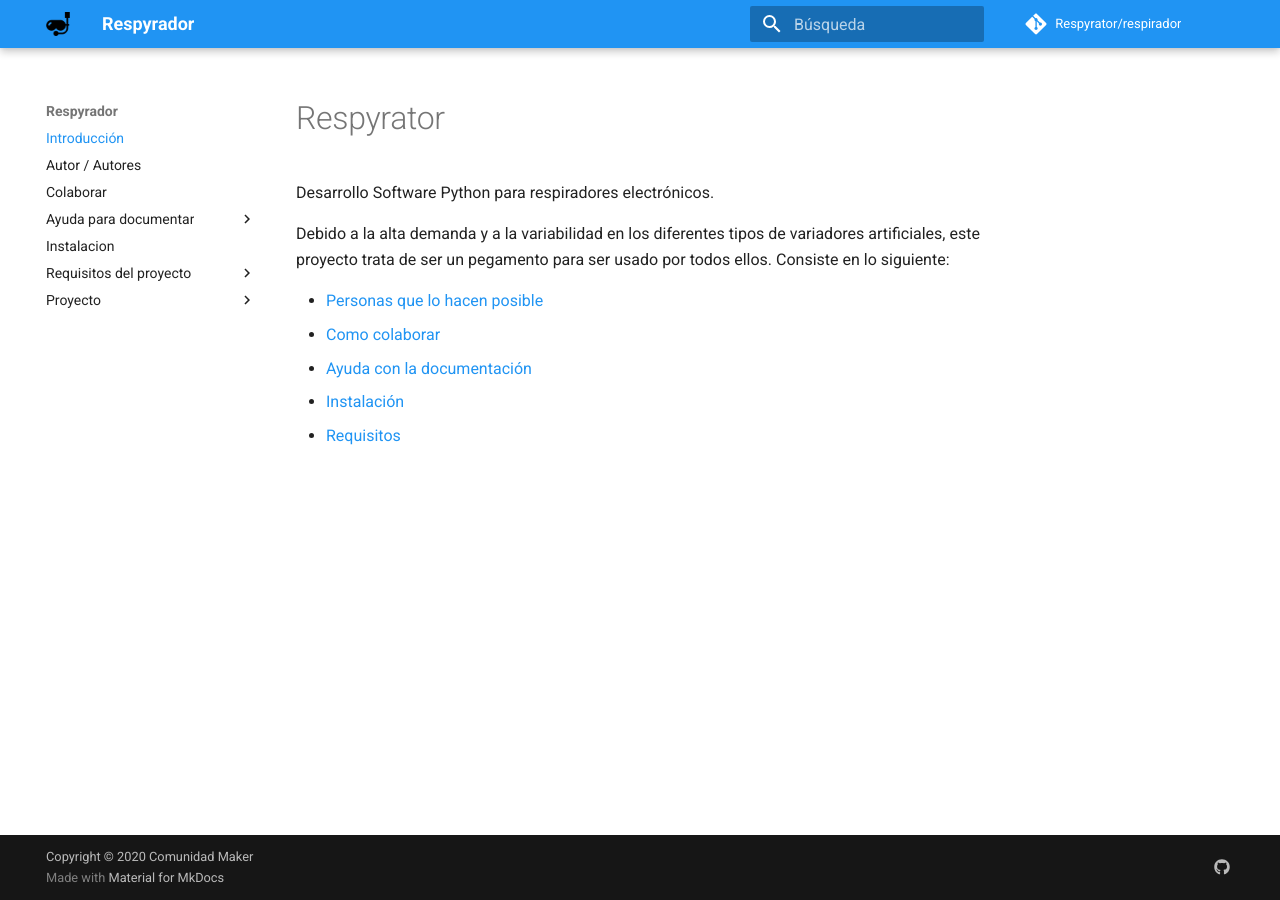
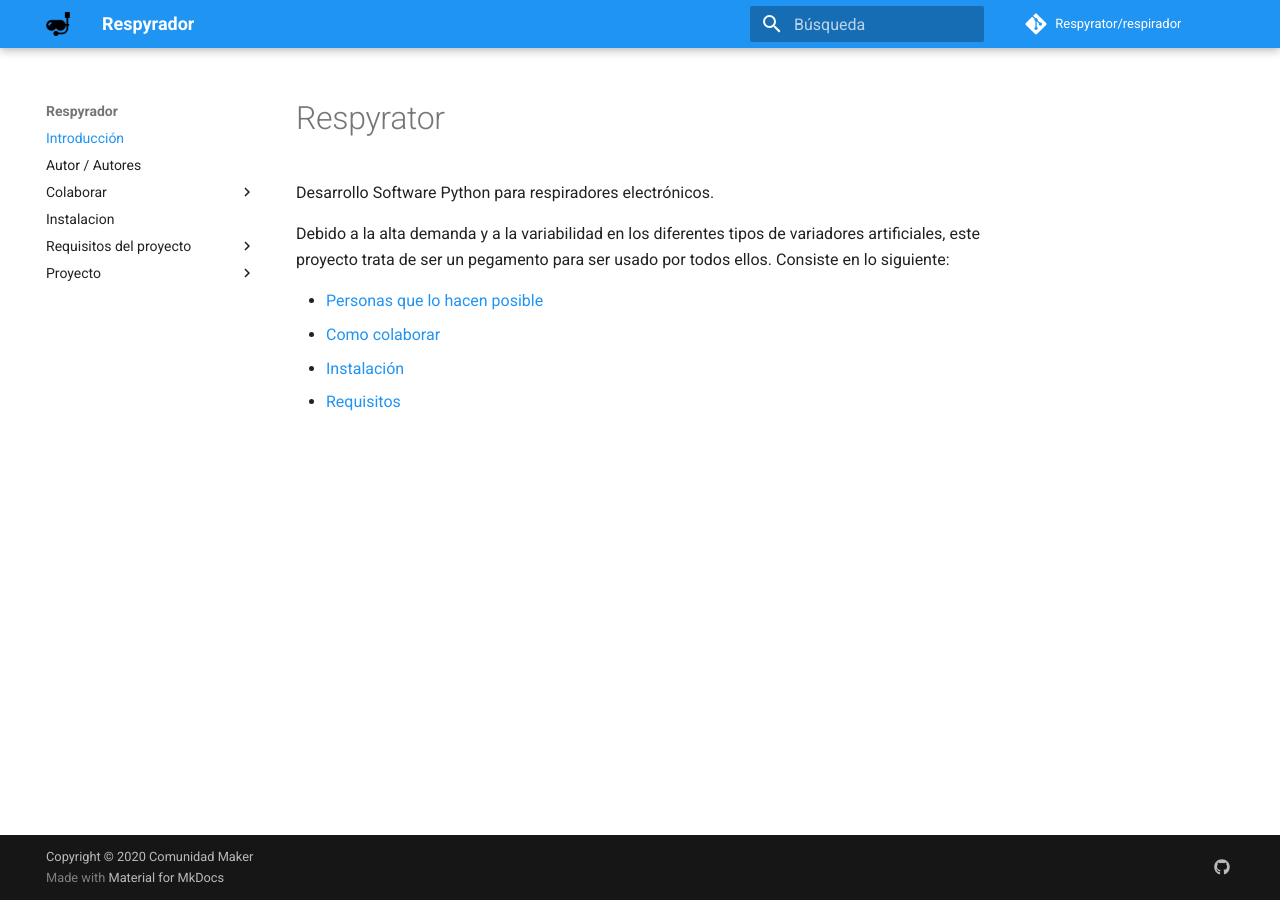
Before and after one commit to Respyrator/Respyrator.github.io, an MkDocs documentation site: the page built from docs/index.md, in a window 1280 px wide. Built offline with MkDocs 1.6.1 and Material for MkDocs 9.7.7, drawn with Linux system fonts in a browser that asks for light colours; comment, search, counter and statistics services are not loaded.

Commit message:
reordenación documentación

```diff
--- a/docs/index.md
+++ b/docs/index.md
@@ -7,7 +7,6 @@
 
 
 - [Personas que lo hacen posible](about.md)
-- [Como colaborar](colaborar.md)
-- [Ayuda con la documentación](ayuda/ayuda.md)
+- [Como colaborar](colaborar/colaborar.md)
 - [Instalación](instalacion.md)
 - [Requisitos](requisitos/requisitos.md)
--- a/mkdocs.yml
+++ b/mkdocs.yml
@@ -20,15 +20,16 @@
 
 # 5. Navegación
 nav:
-  # Modelo para empezar: Intro, Info del autor y la instalación
+  # Info del proyecto y autores
   - Introducción: index.md
   - Autor / Autores: about.md # TODO:
-  - Colaborar: colaborar.md
-  # Ayuda para documentar
-  - Ayuda para documentar:
-    - Como documentar: ayuda/ayuda.md
-    - Markdown: ayuda/markdown.md
-    - Material Design: ayuda/material.md
+    # Colaboración
+  - Colaborar:
+    - Como colaborar: colaborar/colaborar.md
+    - Como documentar:
+      - Documentación: colaborar/documentar.md
+      - Escribir en Markdown: colaborar/markdown.md
+      - Carácterísticas extra: colaborar/material.md
   - Instalacion: instalacion.md
   # Requisitos
   - Requisitos del proyecto:
```
Also changed, not shown: docs/colaborar/colaborar.md (renamed from docs/colaborar.md, +1 -1 lines), docs/colaborar/documentar.md (renamed from docs/ayuda/ayuda.md), docs/colaborar/markdown.md (renamed from docs/ayuda/markdown.md), docs/colaborar/material.md (renamed from docs/ayuda/material.md).
